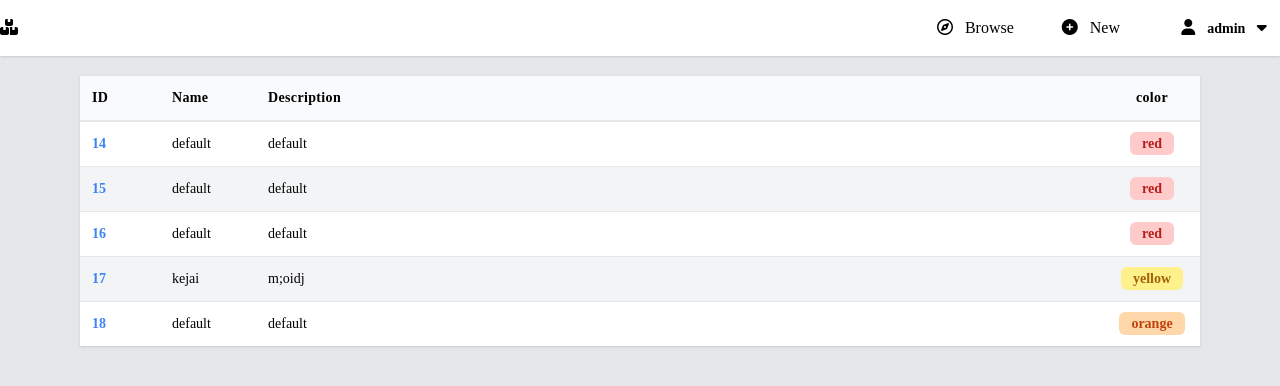
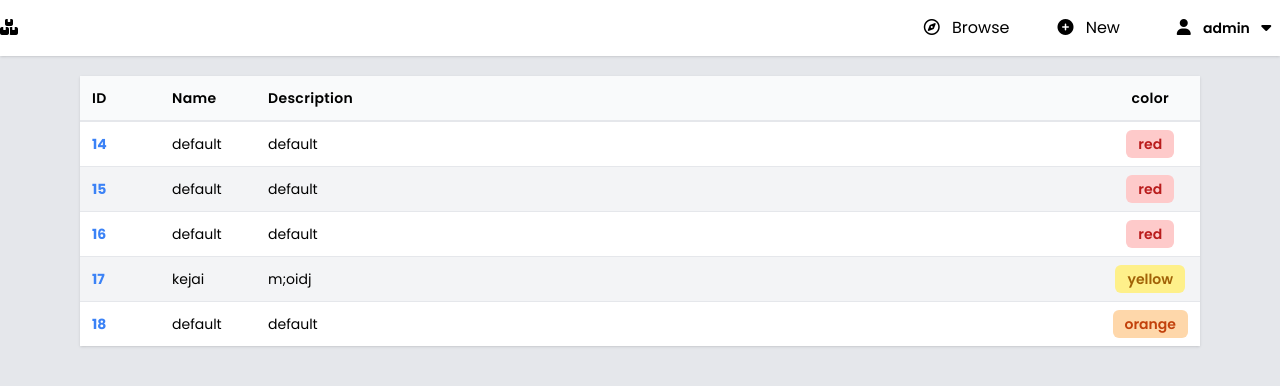
Before and after one commit to karimelkh/inventory_ms, a Django app: page /cats/ in a window 1280 px wide. Shown: the top 386 px of the page. Run offline with Django 4.2, Linux system fonts and the light colour scheme; a user stored in the database is signed in; data comes from the database, SQL or seed files in the repository; data that the repository does not hold is empty; some libraries are stand-ins or nearby versions.

Commit message:
add font
temporarly

```diff
--- a/main/templates/main/base.html
+++ b/main/templates/main/base.html
@@ -8,6 +8,9 @@
 		<meta name="viewport" content="width=device-width, initial-scale=1.0">
 		<!-- <link href="{% static 'css/styles.css' %}" rel="stylesheet"> -->
 		<script src="https://cdn.tailwindcss.com"></script>
+		<link rel="preconnect" href="https://fonts.googleapis.com">
+		<link rel="preconnect" href="https://fonts.gstatic.com" crossorigin>
+		<link href="https://fonts.googleapis.com/css2?family=Poppins:ital,wght@0,100;0,200;0,300;0,400;0,500;0,600;0,700;0,800;0,900;1,100;1,200;1,300;1,400;1,500;1,600;1,700;1,800;1,900&display=swap" rel="stylesheet">
 		<link href="{% static 'css/all.min.css' %}" rel="stylesheet">
 		{% livereload_script %}
 		<title>
```
